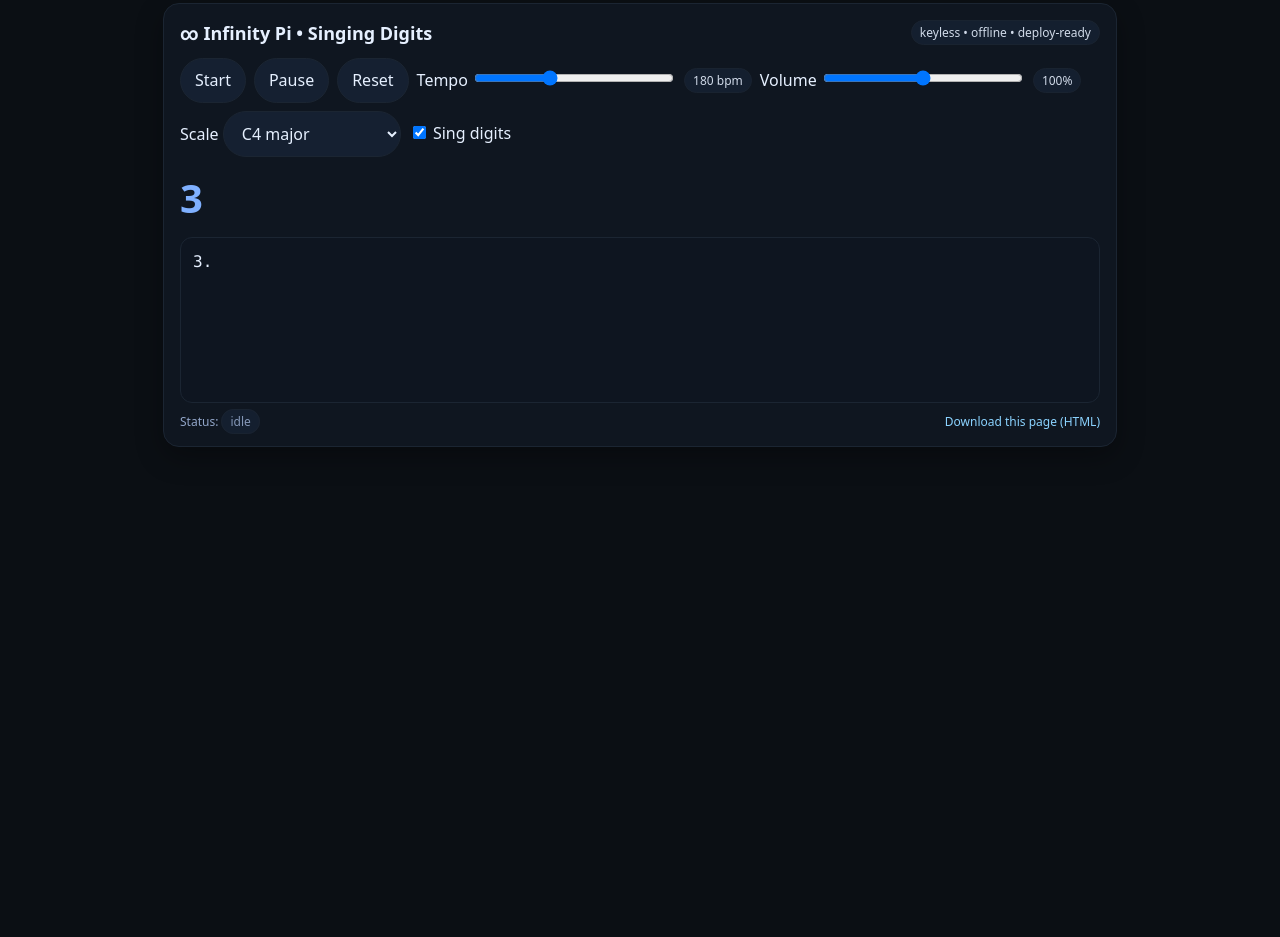
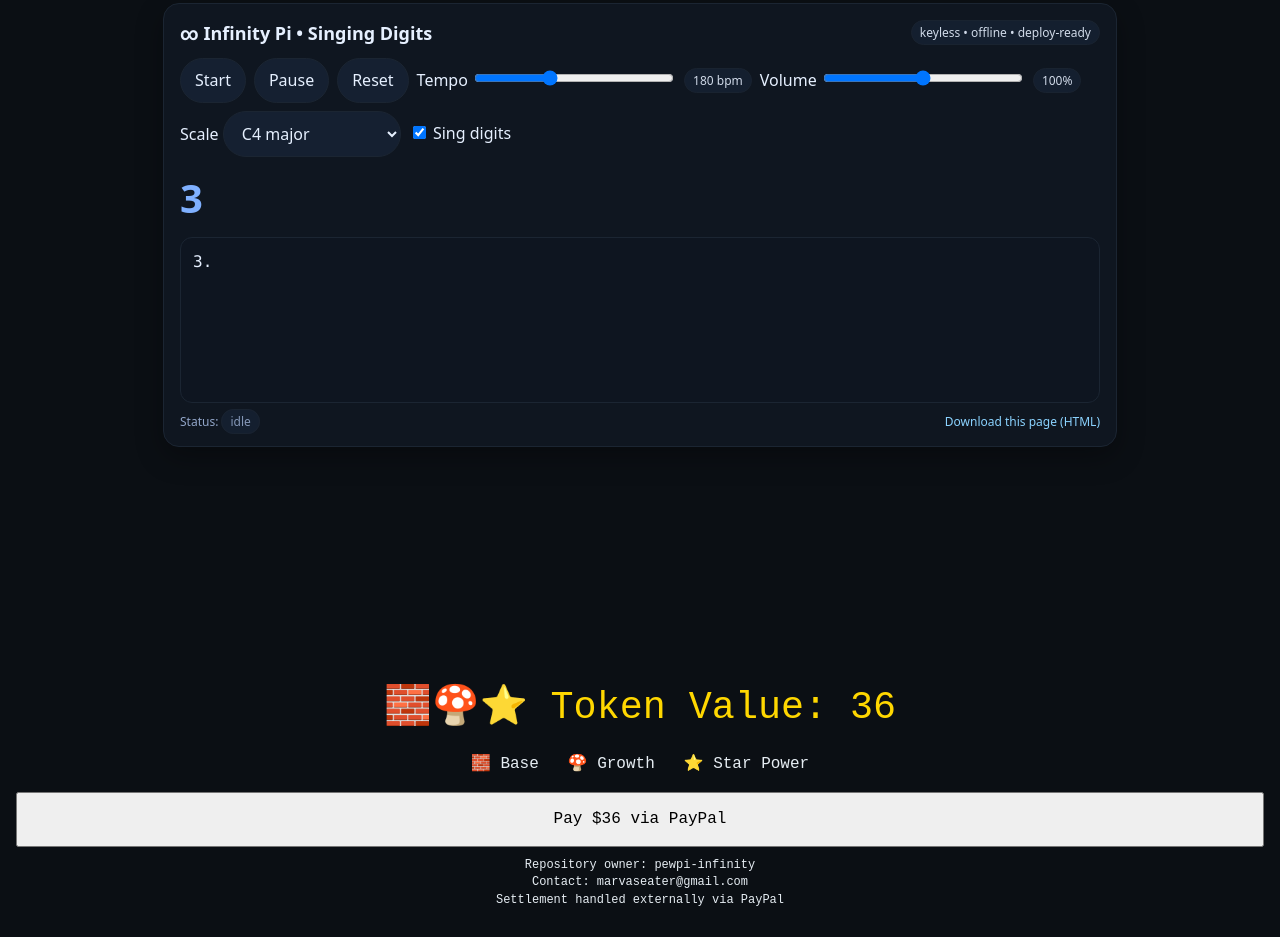
Before and after one commit to pewpi-infinity/Pi, a plain HTML site: page index.html in a window 1280 px wide. Shown: the part 199-1136 px from the top of the page. Before the commit the page ends 848 px from the top, so only its background shows below. Drawn offline with Linux system fonts and the light colour scheme.

Commit message:
c14: index token panel + value + settlement separation

```diff
--- a/index.html
+++ b/index.html
@@ -219,3 +219,31 @@ window.addEventListener('unload', () => { if (downloadUrl) URL.revokeObjectURL(d
 </script>
 </body>
 </html>
+<!-- C14_TOKEN_PANEL_START -->
+<div style="font-family:monospace;background:#0b0f14;color:#e6edf3;padding:16px;margin:16px 0">
+  <div style="font-size:2.4em;color:#ffd700;text-align:center">
+    🧱🍄⭐ Token Value: 36
+  </div>
+
+  <p style="text-align:center">
+    🧱 Base &nbsp; 🍄 Growth &nbsp; ⭐ Star Power
+  </p>
+
+  <form action="https://www.paypal.com/cgi-bin/webscr" method="get" target="_blank">
+    <input type="hidden" name="cmd" value="_xclick">
+    <input type="hidden" name="business" value="watsonkris61@gmail.com">
+    <input type="hidden" name="item_name" value="Pi Token">
+    <input type="hidden" name="amount" value="36">
+    <input type="hidden" name="currency_code" value="USD">
+    <button style="width:100%;padding:14px;font-size:1em">
+      Pay $36 via PayPal
+    </button>
+  </form>
+
+  <p style="font-size:0.75em;text-align:center;margin-top:10px">
+    Repository owner: pewpi-infinity<br/>
+    Contact: marvaseater@gmail.com<br/>
+    Settlement handled externally via PayPal
+  </p>
+</div>
+<!-- C14_TOKEN_PANEL_END -->
```
